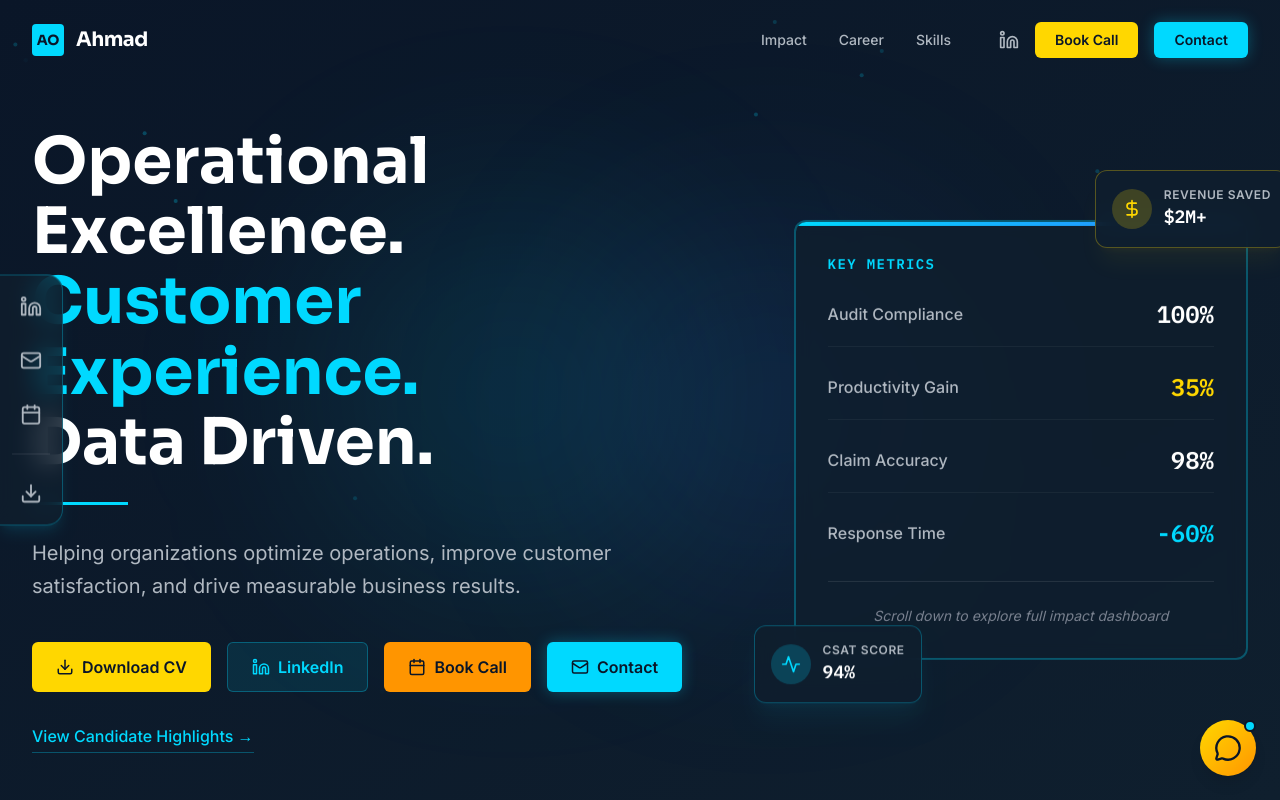
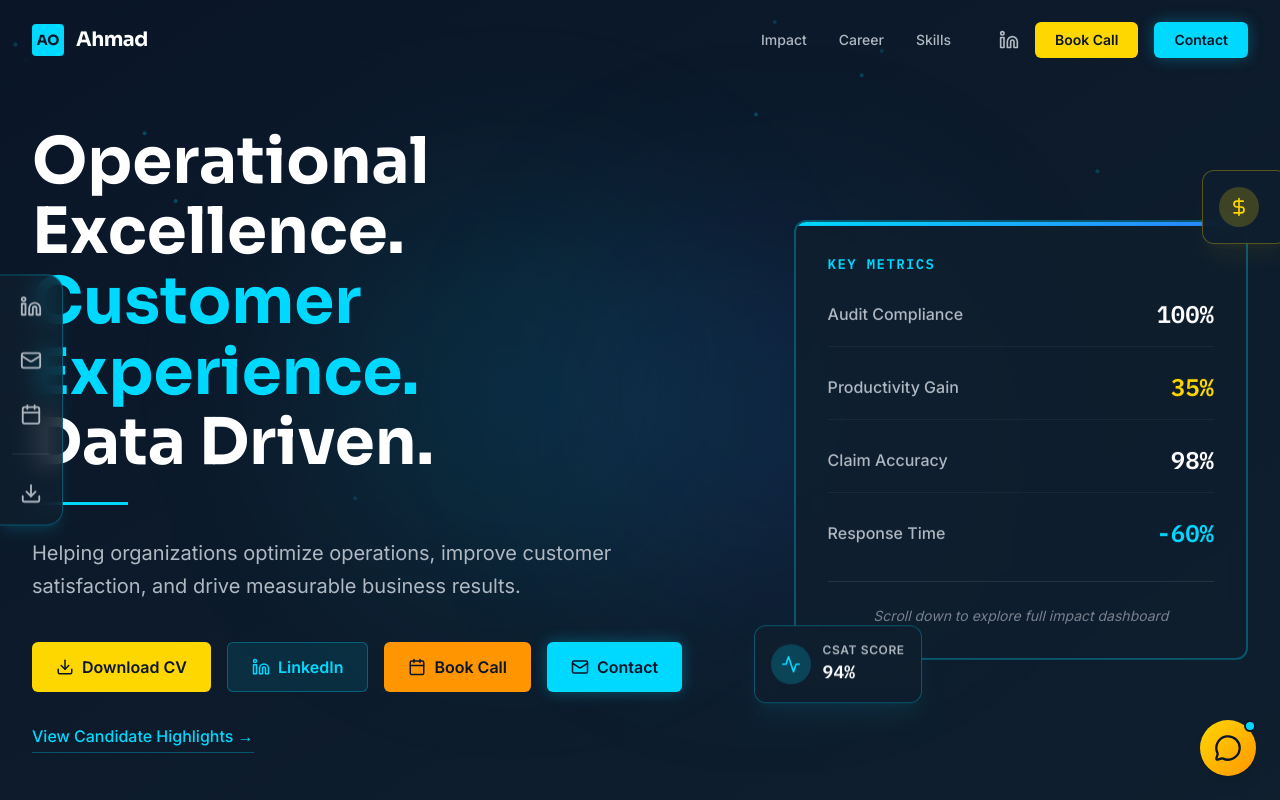
Before and after one commit to Dec1312/My-website, a React (Vite) app: page / in a window 1280 px wide. Shown: the top 800 px of the page. Built offline with nearby package versions, Linux system fonts and the light colour scheme.

Commit message:
Remove revenue saved display from HeroSection
Removed revenue saved text and value from HeroSection.

```diff
--- a/src/components/HeroSection.tsx
+++ b/src/components/HeroSection.tsx
@@ -129,8 +129,8 @@ export function HeroSection() {
                   <svg width="20" height="20" viewBox="0 0 24 24" fill="none" stroke="currentColor" strokeWidth="2" strokeLinecap="round" strokeLinejoin="round"><path d="M12 2v20M17 5H9.5a3.5 3.5 0 0 0 0 7h5a3.5 3.5 0 0 1 0 7H6"/></svg>
                 </div>
                 <div>
-                  <div className="text-xs text-text-secondary uppercase tracking-wider font-semibold">Revenue Saved</div>
-                  <div className="font-mono font-bold text-white text-lg">$2M+</div>
+                  <div className="text-xs text-text-secondary uppercase tracking-wider font-semibold"></div>
+                  <div className="font-mono font-bold text-white text-lg"></div>
                 </div>
               </div>
             </motion.div>
```
